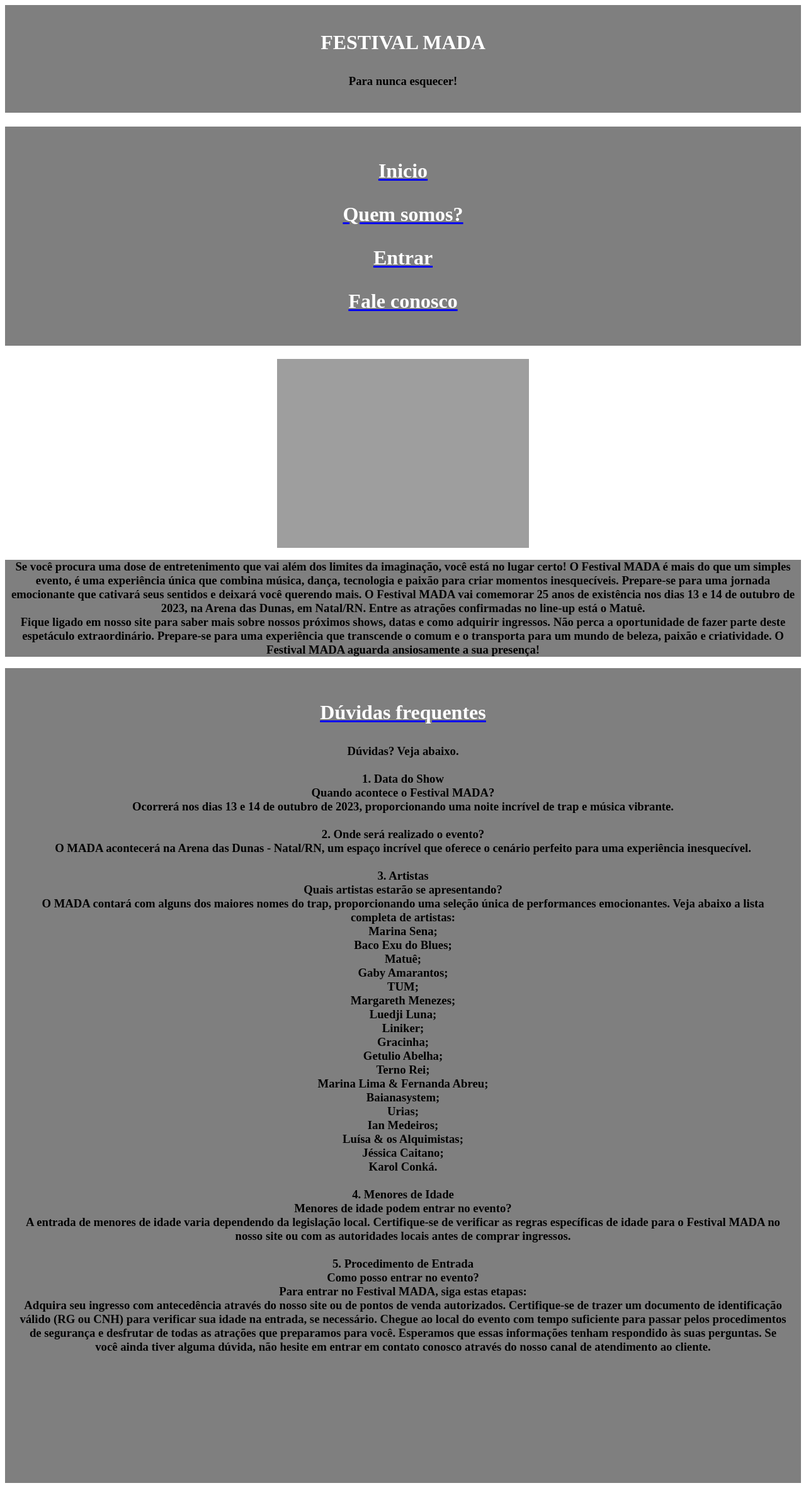
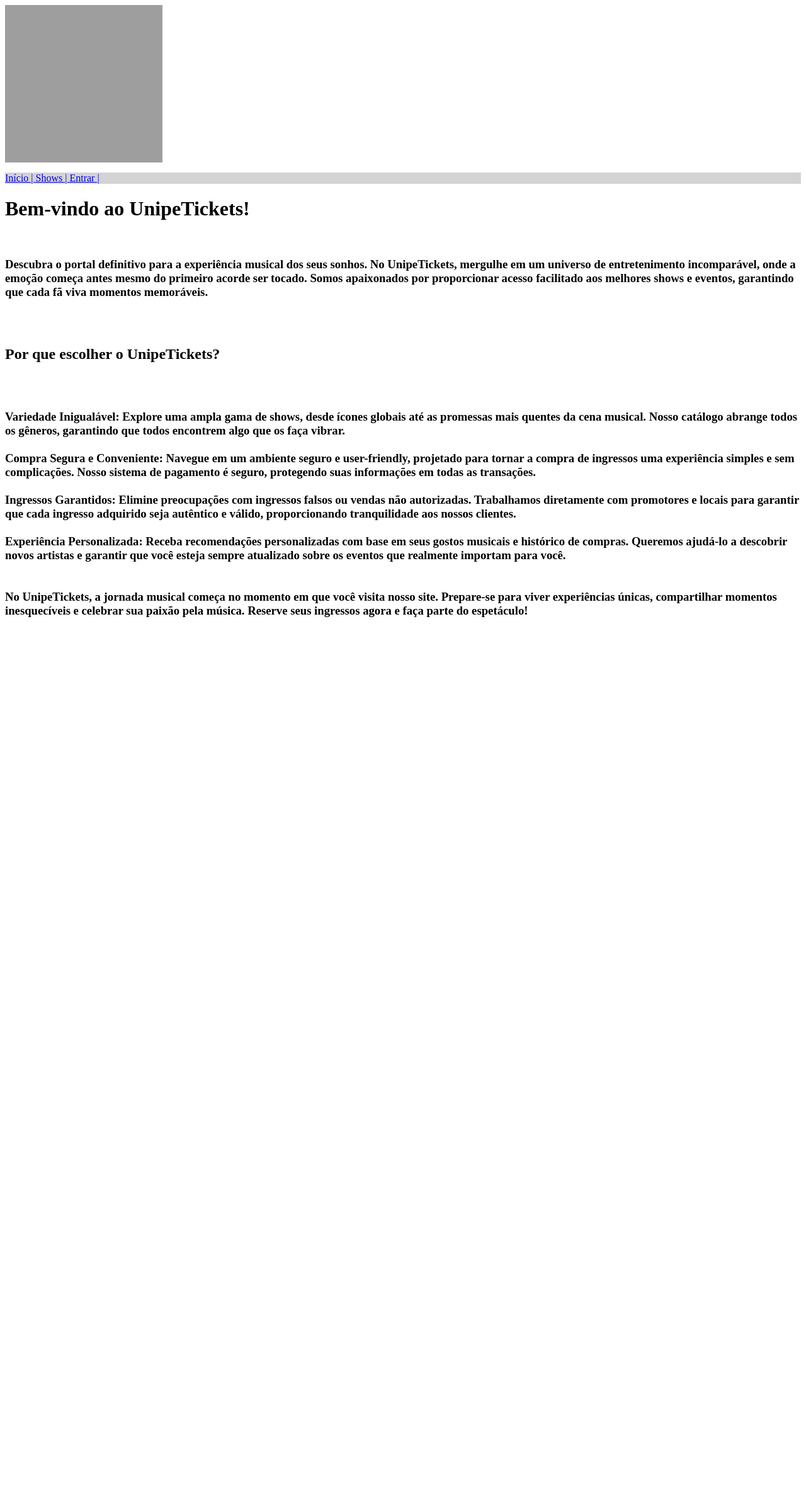
Before and after one commit to MatheusCamboim/projeto-site-ia, a PHP site: page / in a window 1280 px wide. Shown: the whole page at 63% size. After the commit the page ends 980 px from the top, so only its background shows below. Run offline with PHP 8.4, Linux system fonts and the light colour scheme; a map, chart or similar area stays blank; grey boxes are pictures that could not be loaded.

Commit message:
Add files via upload

```diff
--- a/conteudo.php
+++ b/conteudo.php
@@ -1,54 +1,21 @@
+<p> <h1> Bem-vindo ao UnipeTickets! </h1> <br>
 
-<div style="background-color:;">
-<p>
-<!DOCTYPE html>
-    <html>
-    <head>
-    <style>
-.content {
-        padding: 20px;
-        text-align:center;
-        background-color: rgba(0, 0 ,0, 0.5); /
+<h3> Descubra o portal definitivo para a experiência musical dos seus sonhos. No UnipeTickets, mergulhe em um universo de entretenimento incomparável, onde a emoção começa antes mesmo do primeiro acorde ser tocado. Somos apaixonados por proporcionar acesso facilitado aos melhores shows e eventos, garantindo que cada fã viva momentos memoráveis. </h3><br>
 
-    }
+<br> <h2>Por que escolher o UnipeTickets? </h2> <br>
 
-    </style>
-    </head>
-    <body>
+<br> <h3> Variedade Inigualável: Explore uma ampla gama de shows, desde ícones globais até as promessas mais quentes da cena musical. Nosso catálogo abrange todos os gêneros, garantindo que todos encontrem algo que os faça vibrar. <br> <br>
+
+Compra Segura e Conveniente: Navegue em um ambiente seguro e user-friendly, projetado para tornar a compra de ingressos uma experiência simples e sem complicações. Nosso sistema de pagamento é seguro, protegendo suas informações em todas as transações. <br> <br>
+
+Ingressos Garantidos: Elimine preocupações com ingressos falsos ou vendas não autorizadas. Trabalhamos diretamente com promotores e locais para garantir que cada ingresso adquirido seja autêntico e válido, proporcionando tranquilidade aos nossos clientes. <br> <br>
+
+Experiência Personalizada: Receba recomendações personalizadas com base em seus gostos musicais e histórico de compras. Queremos ajudá-lo a descobrir novos artistas e garantir que você esteja sempre atualizado sobre os eventos que realmente importam para você.<br> <br>
 
 
-</p>
-</div>
+<br> No UnipeTickets, a jornada musical começa no momento em que você visita nosso site. Prepare-se para viver experiências únicas, compartilhar momentos inesquecíveis e celebrar sua paixão pela música. Reserve seus ingressos agora e faça parte do espetáculo! </h3> <br>
 
-</a>
-<!DOCTYPE html>
-    <html>
-    <head>
-        <style>
-    .center {
-        text-align: center;
-    }
-        </style>
-    </head>
-    </body>
-        <div class="center">
-        <p><h1></h1>
 
-<img src =https://portalrapmais.com/wp-content/uploads/2020/09/WhatsApp-Image-2020-09-08-at-19.01.30-e1599602544146.jpeg width="400" height="300">
-</a>
 
-<!DOCTYPE html>
-    <html>
-    <head>
-        <style>
-    .center {
-        text-align: center;
-    }
-        </style>
-    </head>
-    </body>
-        <div class="center">
-        <p><h3><h3 style="background-color:rgba(0, 0 ,0, 0.5);">Se você procura uma dose de entretenimento que vai além dos limites da imaginação, você está no lugar certo! O Festival MADA é mais do que um simples evento, é uma experiência única que combina música, dança, tecnologia e paixão para criar momentos inesquecíveis. Prepare-se para uma jornada emocionante que cativará seus sentidos e deixará você querendo mais. O Festival MADA vai comemorar 25 anos de existência nos dias 13 e 14 de outubro de 2023, na Arena das Dunas, em Natal/RN. Entre as atrações confirmadas no line-up está o Matuê.<br>Fique ligado em nosso site para saber mais sobre nossos próximos shows, datas e como adquirir ingressos. Não perca a oportunidade de fazer parte deste espetáculo extraordinário. Prepare-se para uma experiência que transcende o comum e o transporta para um mundo de beleza, paixão e criatividade. O Festival MADA aguarda ansiosamente a sua presença!<h3>
 
-</p>
-</div>
+</php>
--- a/menu.php
+++ b/menu.php
@@ -1,42 +1,10 @@
-<div style="background-color:;">
-<p><!DOCTYPE html>
-    <html>
-    <head>
-    <style>
-        body {
-        background-image: url();
-        background-size: ;
-        background-attachment: ;
-        background-repeat: ;
-        color : ;
-    }
-
-    .content {
-        padding: 20px;
-        text-align:center;
-        background-color: rgba(0, 0 ,0, 0.5); /
-    }
-    </style>
-    </head>
-    <body>
-
-    <div class="content">
-        <h1>
-    <a href="index.php"><p style="color:White;">Inicio</p></a>
-    <a href="?pg=quemsomos"><p style="color:White;">Quem somos?</p></a>
-    <a href="?pg=clientes"><p style="color:White;">Entrar</p></a>
-    <a href="?pg=faleconosco"><p style="color:White;">Fale conosco</p></a>
-    </h1>
-
-        </div>
-
-    </body>
-    </html>
-</p>
-</div>
-<p>
+<div style="background-color: lightgray;">
+ <p>
+  <a text-align-right href="index.php">Início | </a>
+  <a href="?pg=principal">Shows | </a>
+  <a href="?pg=entrar">Entrar | </a>
 
 
+ </p>
 
-</p>
 </div>
--- a/rodape.php
+++ b/rodape.php
@@ -1,81 +1,7 @@
-<div style="background-color:;">
-
-<p><!DOCTYPE html>
-    <html>
-    <head>
-    <style>
-        body {
-        background-image: url();
-        background-size:cover;
-        background-attachment: fixed;
-        background-repeat: no-repeat;
-        color : Black;
-    }
-
-    .content {
-        padding: 20px;
-        text-align:center;
-        background-color: rgba(0, 0 ,0, 0.5); /
-    }
-    </style>
-    </head>
-    <body>
-<div class="content">
+<div style="background-color: white;">
 
 
 
-        <h1>
-    <a href="duvidasfrequentes.php"><p style="color:White;">Dúvidas frequentes</p></a>
-    </h1>
 
 
-<p>
-<p><h3>Dúvidas? Veja abaixo. </br></br>
-
-    1. Data do Show</br>
-
-    Quando acontece o Festival MADA?</br>
-    Ocorrerá nos dias 13 e 14 de outubro de 2023, proporcionando uma noite incrível de trap e música vibrante.</br></br>
-
-    2. Onde será realizado o evento?</br>
-    O MADA acontecerá na Arena das Dunas - Natal/RN, um espaço incrível que oferece o cenário perfeito para uma experiência inesquecível.</br></br>
-
-    3. Artistas</br>
-
-    Quais artistas estarão se apresentando?</br>
-    O MADA contará com alguns dos maiores nomes do trap, proporcionando uma seleção única de performances emocionantes. Veja abaixo a lista completa de artistas:</br>
-        Marina Sena; </br>
-        Baco Exu do Blues; </br>
-        Matuê; </br>
-        Gaby Amarantos;</br>
-        TUM;</br>
-        Margareth Menezes; </br>
-        Luedji Luna; </br>
-        Liniker; </br>
-        Gracinha; </br>
-        Getulio Abelha; </br>
-        Terno Rei; </br>
-        Marina Lima & Fernanda Abreu; </br>
-        Baianasystem; </br>
-        Urias; </br>
-        Ian Medeiros;</br>
-        Luísa & os Alquimistas; </br>
-        Jéssica Caitano; </br>
-        Karol Conká.</br></br>
-
-    4. Menores de Idade</br>
-
-    Menores de idade podem entrar no evento?</br>
-    A entrada de menores de idade varia dependendo da legislação local. Certifique-se de verificar as regras específicas de idade para o Festival MADA no nosso site ou com as autoridades locais antes de comprar ingressos.</br></br>
-
-    5. Procedimento de Entrada</br>
-
-    Como posso entrar no evento?</br>
-    Para entrar no Festival MADA, siga estas etapas:</br>
-    Adquira seu ingresso com antecedência através do nosso site ou de pontos de venda autorizados.
-    Certifique-se de trazer um documento de identificação válido (RG ou CNH) para verificar sua idade na entrada, se necessário.
-    Chegue ao local do evento com tempo suficiente para passar pelos procedimentos de segurança e desfrutar de todas as atrações que preparamos para você.
-    Esperamos que essas informações tenham respondido às suas perguntas. Se você ainda tiver alguma dúvida, não hesite em entrar em contato conosco através do nosso canal de atendimento ao cliente.</h3> <p>
-
-<Canvas></Canvas></p>
 </div>
--- a/topo.php
+++ b/topo.php
@@ -1,57 +1,6 @@
-
-<div style="background-color:">
-<p>
-<!DOCTYPE html>
-    <html>
-    <head>
-    <style>
-        body {
-        background-image: url();
-        background-size: ;
-        background-attachment:;
-        background-repeat: ;
-        color : Black ;
-    }
-
-    .content {
-        padding: 20px;
-        text-align:center;
-        background-color: rgba(0, 0 ,0, 0.5); /
-    }
-    </style>
-    </head>
-    <body>
-
-    <div class="content">
-    <p>
-    <h1 style="color:White;">FESTIVAL MADA</p></h1>
-        <p><h3>Para nunca esquecer!</h3></p>
-        </div>
-
-    </body>
-    </html>
-</p>
-</div>
-<p>
-    <!DOCTYPE html>
-    <html>
-    <head>
-    <style>
-    .center {
-        text-align: center;
-    }
-    </style>
-    </head>
-    </body>
-
-    <div class="center">
-        <p><h1></h1></p>
-        </div>
-
-    </body>
-    </html>
+<div style="background-color: white;">
+<img src="https://yt3.googleusercontent.com/ytc/APkrFKZtJSrGBhxpyudcaj_h6KJ88Z-n2DG82U72BeDjnw=s900-c-k-c0x00ffffff-no-rj" alt="Gif" style="width:250px;height:250px;">
 
 
 
-</p>
 </div>
```
Also changed, not shown: entrar.php (+11 -5 lines), index.php (+4 -3 lines), principal.php (added, +13 -0 lines), sucesso.php (+4 -32 lines).
